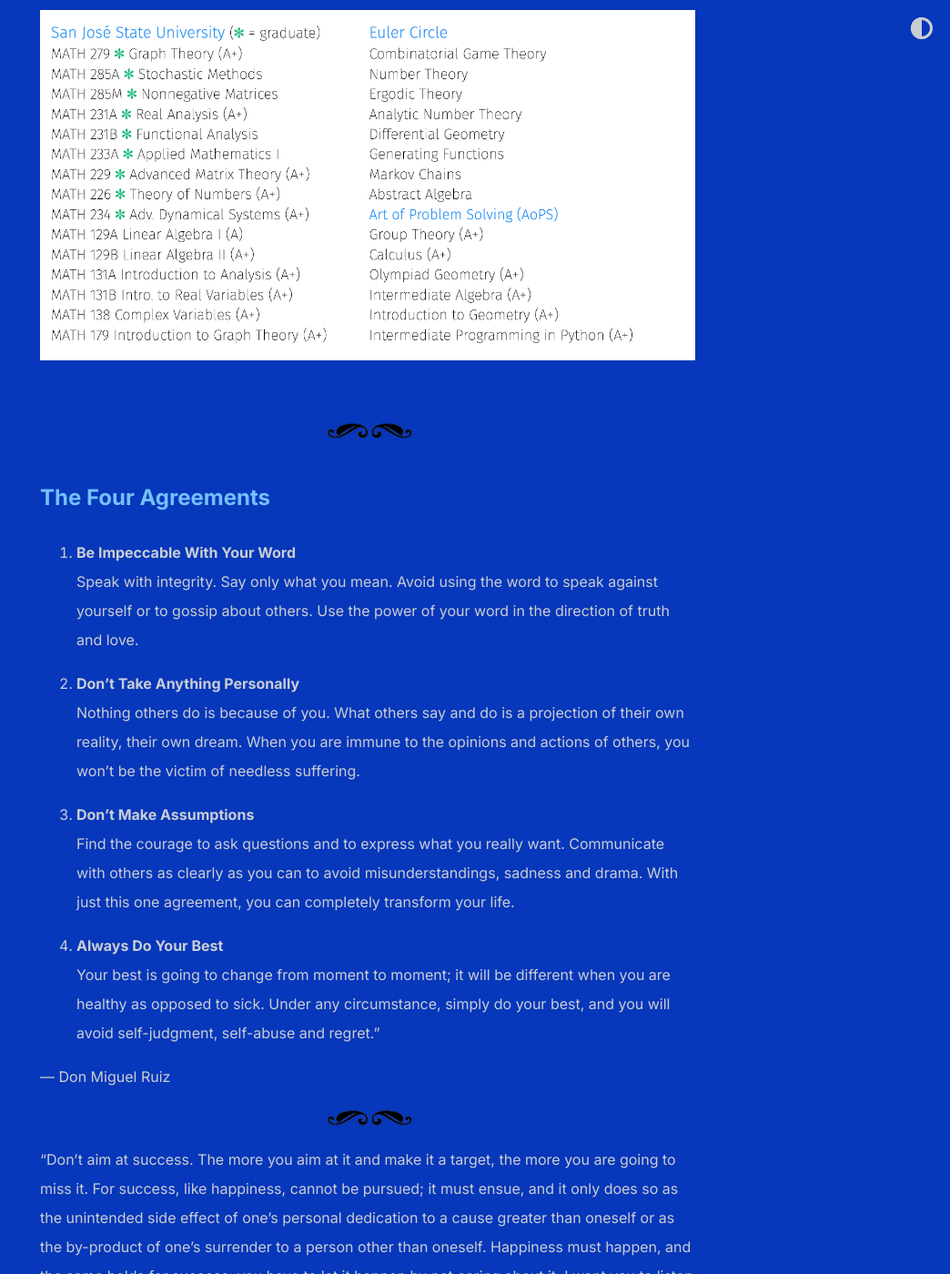
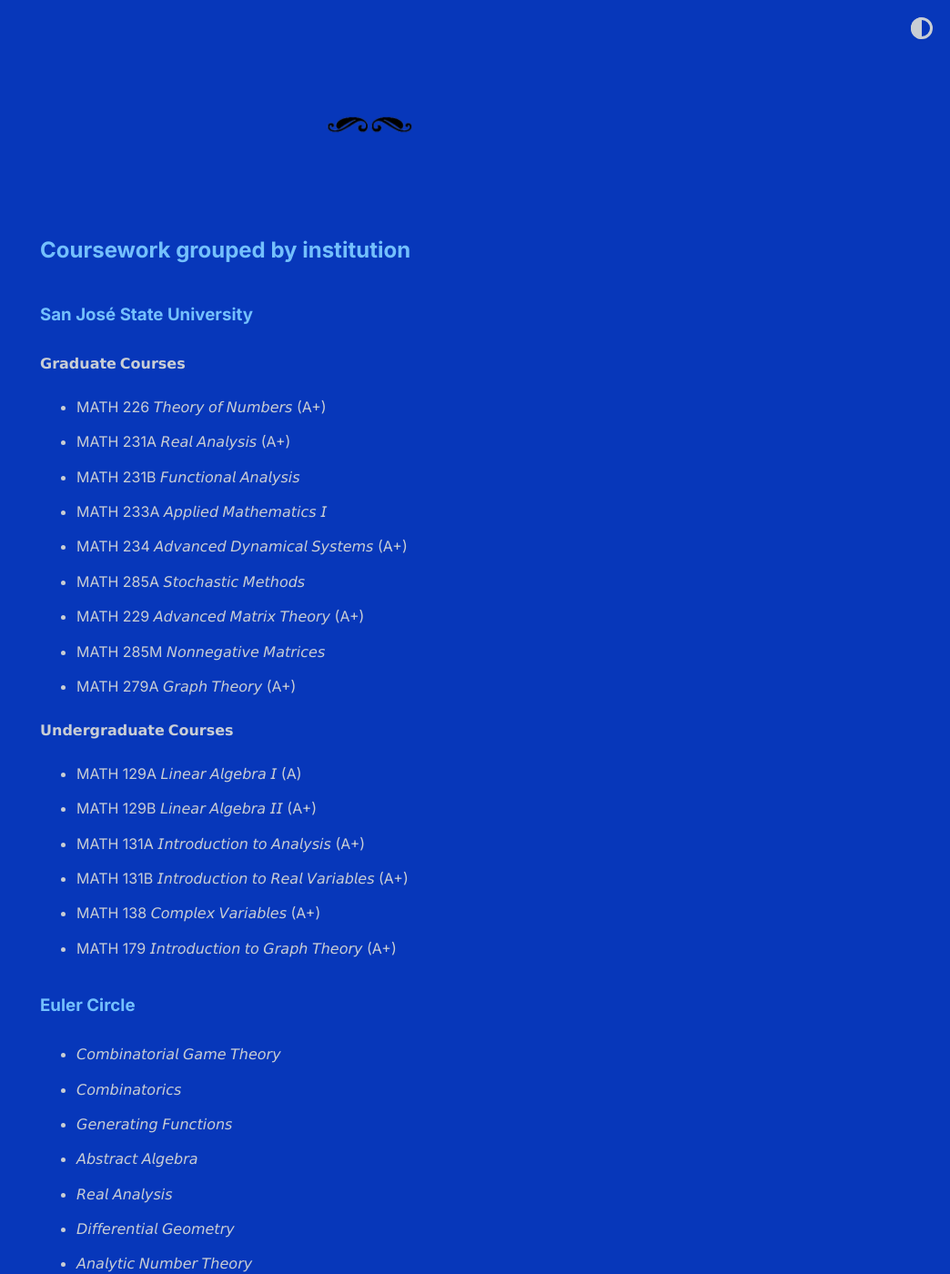
Before and after one commit to shihankanungo/shihankanungo.github.io, a Jekyll site: the page built from x.md, in a window 1280 px wide and 1400 px high, scrolled down 1563 px. Shown: the whole window at 91% size, without its empty margins (236-1280 px from the left). Built offline with Jekyll 4.4.1, drawn with Linux system fonts in a browser that asks for light colours; some of the changed text lies outside the part shown.

Commit message:
Update x.md

```diff
--- a/x.md
+++ b/x.md
@@ -7,7 +7,60 @@
 
 ![HS timelines](images/timeline.png)
 
-![courses](images/courses-25sp.png)
+<br>
+
+<br><br>
+![separator](images/sep.png)
+<br><br>
+
+## Coursework grouped by institution
+
+### San José State University
+
+**𝗚𝗿𝗮𝗱𝘂𝗮𝘁𝗲 𝗖𝗼𝘂𝗿𝘀𝗲𝘀**
+
+- MATH 226 𝘛𝘩𝘦𝘰𝘳𝘺 𝘰𝘧 𝘕𝘶𝘮𝘣𝘦𝘳𝘴 (A+)
+- MATH 231A 𝘙𝘦𝘢𝘭 𝘈𝘯𝘢𝘭𝘺𝘴𝘪𝘴 (A+)
+- MATH 231B 𝘍𝘶𝘯𝘤𝘵𝘪𝘰𝘯𝘢𝘭 𝘈𝘯𝘢𝘭𝘺𝘴𝘪𝘴
+- MATH 233A 𝘈𝘱𝘱𝘭𝘪𝘦𝘥 𝘔𝘢𝘵𝘩𝘦𝘮𝘢𝘵𝘪𝘤𝘴 𝘐
+- MATH 234 𝘈𝘥𝘷𝘢𝘯𝘤𝘦𝘥 𝘋𝘺𝘯𝘢𝘮𝘪𝘤𝘢𝘭 𝘚𝘺𝘴𝘵𝘦𝘮𝘴 (A+)
+- MATH 285A 𝘚𝘵𝘰𝘤𝘩𝘢𝘴𝘵𝘪𝘤 𝘔𝘦𝘵𝘩𝘰𝘥𝘴
+- MATH 229 𝘈𝘥𝘷𝘢𝘯𝘤𝘦𝘥 𝘔𝘢𝘵𝘳𝘪𝘹 𝘛𝘩𝘦𝘰𝘳𝘺 (A+)
+- MATH 285M 𝘕𝘰𝘯𝘯𝘦𝘨𝘢𝘵𝘪𝘷𝘦 𝘔𝘢𝘵𝘳𝘪𝘤𝘦𝘴
+- MATH 279A 𝘎𝘳𝘢𝘱𝘩 𝘛𝘩𝘦𝘰𝘳𝘺 (A+)
+
+**𝗨𝗻𝗱𝗲𝗿𝗴𝗿𝗮𝗱𝘂𝗮𝘁𝗲 𝗖𝗼𝘂𝗿𝘀𝗲𝘀**
+
+- MATH 129A 𝘓𝘪𝘯𝘦𝘢𝘳 𝘈𝘭𝘨𝘦𝘣𝘳𝘢 𝘐 (A)
+- MATH 129B 𝘓𝘪𝘯𝘦𝘢𝘳 𝘈𝘭𝘨𝘦𝘣𝘳𝘢 𝘐𝘐 (A+)
+- MATH 131A 𝘐𝘯𝘵𝘳𝘰𝘥𝘶𝘤𝘵𝘪𝘰𝘯 𝘵𝘰 𝘈𝘯𝘢𝘭𝘺𝘴𝘪𝘴 (A+)
+- MATH 131B 𝘐𝘯𝘵𝘳𝘰𝘥𝘶𝘤𝘵𝘪𝘰𝘯 𝘵𝘰 𝘙𝘦𝘢𝘭 𝘝𝘢𝘳𝘪𝘢𝘣𝘭𝘦𝘴 (A+)
+- MATH 138 𝘊𝘰𝘮𝘱𝘭𝘦𝘹 𝘝𝘢𝘳𝘪𝘢𝘣𝘭𝘦𝘴 (A+)
+- MATH 179 𝘐𝘯𝘵𝘳𝘰𝘥𝘶𝘤𝘵𝘪𝘰𝘯 𝘵𝘰 𝘎𝘳𝘢𝘱𝘩 𝘛𝘩𝘦𝘰𝘳𝘺 (A+)
+
+### Euler Circle
+
+- 𝘊𝘰𝘮𝘣𝘪𝘯𝘢𝘵𝘰𝘳𝘪𝘢𝘭 𝘎𝘢𝘮𝘦 𝘛𝘩𝘦𝘰𝘳𝘺
+- 𝘊𝘰𝘮𝘣𝘪𝘯𝘢𝘵𝘰𝘳𝘪𝘤𝘴
+- 𝘎𝘦𝘯𝘦𝘳𝘢𝘵𝘪𝘯𝘨 𝘍𝘶𝘯𝘤𝘵𝘪𝘰𝘯𝘴
+- 𝘈𝘣𝘴𝘵𝘳𝘢𝘤𝘵 𝘈𝘭𝘨𝘦𝘣𝘳𝘢
+- 𝘙𝘦𝘢𝘭 𝘈𝘯𝘢𝘭𝘺𝘴𝘪𝘴
+- 𝘋𝘪𝘧𝘧𝘦𝘳𝘦𝘯𝘵𝘪𝘢𝘭 𝘎𝘦𝘰𝘮𝘦𝘵𝘳𝘺
+- 𝘈𝘯𝘢𝘭𝘺𝘵𝘪𝘤 𝘕𝘶𝘮𝘣𝘦𝘳 𝘛𝘩𝘦𝘰𝘳𝘺
+- 𝘕𝘶𝘮𝘣𝘦𝘳 𝘛𝘩𝘦𝘰𝘳𝘺
+- 𝘌𝘳𝘨𝘰𝘥𝘪𝘤 𝘛𝘩𝘦𝘰𝘳𝘺
+- 𝘔𝘢𝘳𝘬𝘰𝘷 𝘊𝘩𝘢𝘪𝘯𝘴
+
+### Art of Problem Solving
+
+**𝗠𝗮𝘁𝗵𝗲𝗺𝗮𝘁𝗶𝗰𝘀**
+- 𝘎𝘳𝘰𝘶𝘱 𝘛𝘩𝘦𝘰𝘳𝘺 (A+)
+- 𝘊𝘢𝘭𝘤𝘶𝘭𝘶𝘴 (A+)
+- 𝘐𝘯𝘵𝘦𝘳𝘮𝘦𝘥𝘪𝘢𝘵𝘦 𝘈𝘭𝘨𝘦𝘣𝘳𝘢 (A+)
+- 𝘖𝘭𝘺𝘮𝘱𝘪𝘢𝘥 𝘎𝘦𝘰𝘮𝘦𝘵𝘳𝘺 (A+)
+
+**𝗣𝗿𝗼𝗴𝗿𝗮𝗺𝗺𝗶𝗻𝗴**
+- 𝘐𝘯𝘵𝘦𝘳𝘮𝘦𝘥𝘪𝘢𝘵𝘦 𝘗𝘳𝘰𝘨𝘳𝘢𝘮𝘮𝘪𝘯𝘨 𝘸𝘪𝘵𝘩 𝘗𝘺𝘵𝘩𝘰𝘯 (A+)
 
 <br>
 
```
